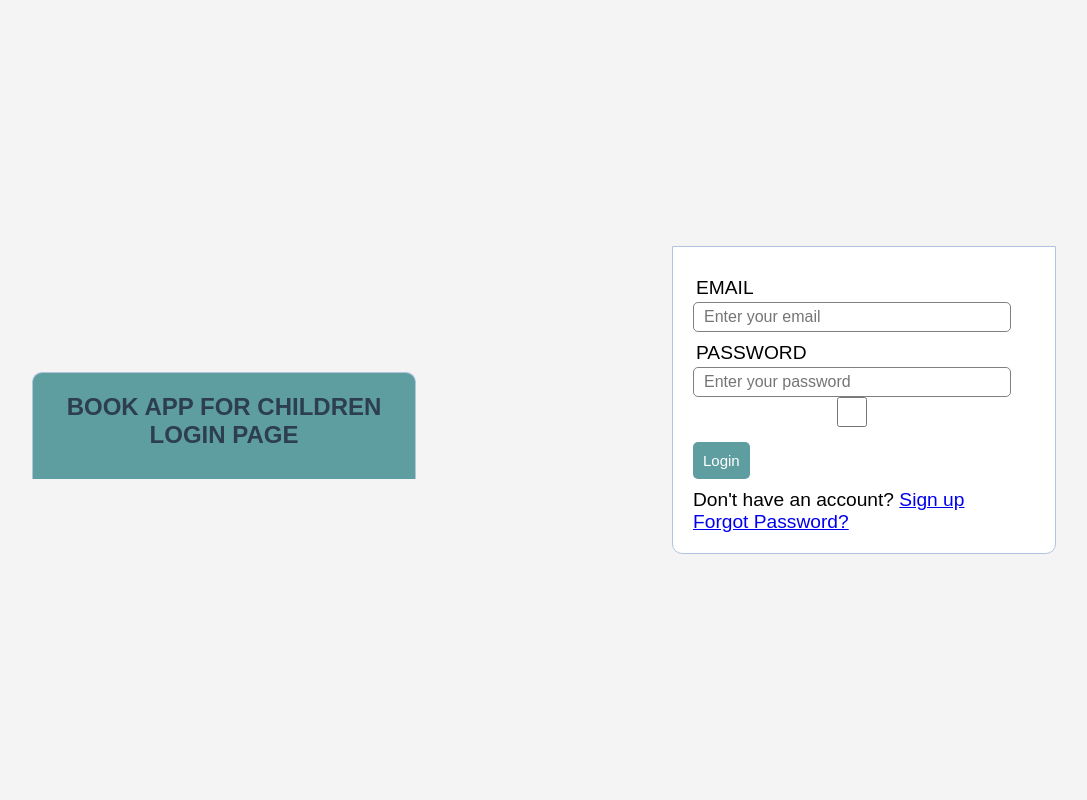
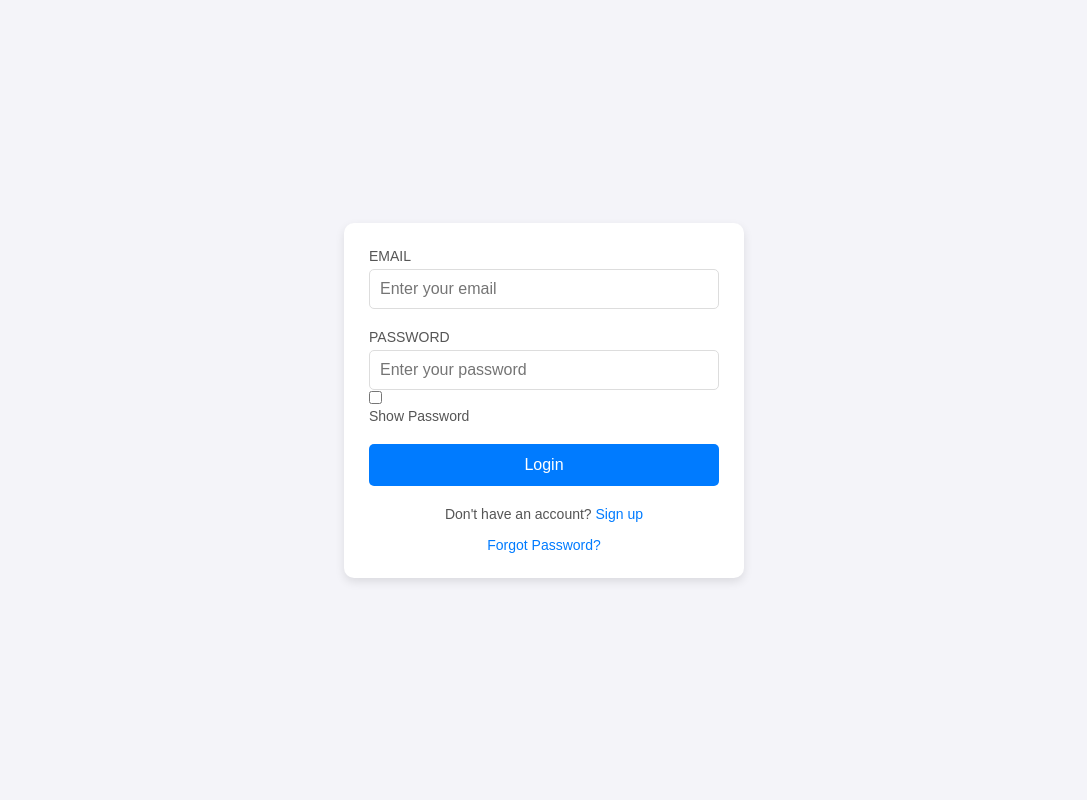
Before and after one commit to SmartDevPK/BooksAppForChildren, a PHP site: page /BooksAppForChildren/login.php in a window 1280 px wide. Shown: the whole page, without its empty margins (96-1183 px from the left). Run offline with PHP 8.4, Linux system fonts and the light colour scheme.

Commit message:
add some code to the code base

```diff
--- a/css/style.css
+++ /dev/null
@@ -1,154 +0,0 @@
-* {
-    margin: 0px;
-    padding: 0px;
-  }
-  body {
-    font-size: 120%;
-    background: #F8F8FF;
-  }
-
-  .header {
-    width: 30%;
-    margin: 50px auto 0px;
-    color: white;
-    background: #5F9EA0;
-    text-align: center;
-    border: 1px solid #B0C4DE;
-    border-bottom: none;
-    border-radius: 10px 10px 0px 0px;
-    padding: 20px;
-  }
-  form, .content {
-    width: 30%;
-    margin: 0px auto;
-    padding: 20px;
-    border: 1px solid #B0C4DE;
-    background: white;
-    border-radius: 0px 0px 10px 10px;
-  }
-  .input-group {
-    margin: 10px 0px 10px 0px;
-  }
-  .input-group label {
-    display: block;
-    text-align: left;
-    margin: 3px;
-  }
-  .input-group input {
-    height: 30px;
-    width: 93%;
-    padding: 5px 10px;
-    font-size: 16px;
-    border-radius: 5px;
-    border: 1px solid gray;
-  }
-  .btn {
-    padding: 10px;
-    font-size: 15px;
-    color: white;
-    background: #5F9EA0;
-    border: none;
-    border-radius: 5px;
-  }
-  .error {
-    width: 92%;
-    margin: 0px auto;
-    padding: 10px;
-    border: 1px solid #a94442;
-    color: #a94442;
-    background: #f2dede;
-    border-radius: 5px;
-    text-align: left;
-  }
-  .success {
-    color: #3c763d;
-    background: #dff0d8;
-    border: 1px solid #3c763d;
-    margin-bottom: 20px;
-  }
-
-  * {
-    margin: 0;
-    padding: 0;
-    box-sizing: border-box;
-    font-family: 'Arial', sans-serif;
-}
-
-/* Body Styling */
-body {
-    display: flex;
-    justify-content: center;
-    align-items: center;
-    height: 100vh;
-    background-color: #f4f4f4;
-}
-
-/* Centered Container */
-.container {
-    display: flex;
-    justify-content: center;
-    align-items: center;
-    width: 100%;
-}
-
-/* Card Styling */
-.card {
-    background: white;
-    padding: 2rem;
-    border-radius: 10px;
-    box-shadow: 0 5px 15px rgba(0, 0, 0, 0.2);
-    text-align: center;
-    max-width: 400px;
-    width: 90%;
-    animation: fadeIn 0.5s ease-in-out;
-}
-
-/* Title Styling */
-h1 {
-    color: #2c3e50;
-    margin-bottom: 10px;
-    font-size: 24px;
-}
-
-/* Book Title */
-.book-title {
-    font-size: 22px;
-    color: #27ae60;
-    font-weight: bold;
-    margin-bottom: 15px;
-}
-
-/* Expiry Date */
-.expiry-date {
-    font-size: 16px;
-    color: #e74c3c;
-    margin-bottom: 15px;
-}
-
-/* Download Button */
-.download-btn {
-    display: inline-block;
-    background-color: #3498db;
-    color: white;
-    padding: 12px 20px;
-    border-radius: 5px;
-    text-decoration: none;
-    font-weight: bold;
-    transition: background 0.3s;
-}
-
-.download-btn:hover {
-    background-color: #2980b9;
-}
-
-/* Animation */
-@keyframes fadeIn {
-    from {
-        opacity: 0;
-        transform: translateY(-10px);
-    }
-    to {
-        opacity: 1;
-        transform: translateY(0);
-    }
-}
--- a/logins/login.php
+++ b/logins/login.php
@@ -12,8 +12,10 @@ if ($_SERVER["REQUEST_METHOD"] == "POST") {
     $email = trim($_POST['email']);
     $password = trim($_POST['password']);
 
+
+
     // Fetch user from database
-    $sql = "SELECT id, password FROM users WHERE email = ?";
+    $sql = "SELECT id password FROM registration WHERE email = ?";
     $stmt = $con->prepare($sql);
     $stmt->bind_param("s", $email);
     $stmt->execute();
@@ -47,6 +49,21 @@ if ($_SERVER["REQUEST_METHOD"] == "POST") {
     }
 }
 ?>
+<?php
+// Enable error reporting for debugging
+ini_set('display_errors', 1);
+ini_set('display_startup_errors', 1);
+error_reporting(E_ALL);
+
+// Start session
+
+// Check if an error message is set in the session
+$error = "";
+if (isset($_SESSION['error'])) {
+    $error = $_SESSION['error'];
+    unset($_SESSION['error']); // Clear error after retrieving
+}
+?>
 
 <!DOCTYPE html>
 <html lang="en">
@@ -54,16 +71,121 @@ if ($_SERVER["REQUEST_METHOD"] == "POST") {
     <meta charset="UTF-8">
     <meta name="viewport" content="width=device-width, initial-scale=1.0">
     <title>BOOK APP FOR CHILDREN</title>
-    <link rel="stylesheet" href="../css/style.css">
+    <style>
+        * {
+            margin: 0;
+            padding: 0;
+            box-sizing: border-box;
+        }
+
+        body {
+            font-family: Arial, sans-serif;
+            background-color: #f4f4f9;
+            display: flex;
+            justify-content: center;
+            align-items: center;
+            height: 100vh;
+            padding: 20px;
+        }
+
+        .header {
+            text-align: center;
+            margin-bottom: 20px;
+        }
+
+        .header h2 {
+            font-size: 28px;
+            color: #333;
+            margin-bottom: 10px;
+        }
+
+        form {
+            background-color: #fff;
+            padding: 25px;
+            border-radius: 10px;
+            box-shadow: 0 4px 10px rgba(0, 0, 0, 0.1);
+            width: 100%;
+            max-width: 400px;
+        }
+
+        .input-group {
+            margin-bottom: 20px;
+        }
+
+        .input-group label {
+            display: block;
+            font-size: 14px;
+            color: #555;
+            margin-bottom: 5px;
+        }
+
+        .input-group input {
+            width: 100%;
+            padding: 10px;
+            border: 1px solid #ddd;
+            border-radius: 5px;
+            font-size: 16px;
+            outline: none;
+            transition: border-color 0.3s ease;
+        }
+
+        .input-group input:focus {
+            border-color: #007bff;
+        }
+
+        .input-group input[type="checkbox"] {
+            width: auto;
+            margin-right: 10px;
+        }
+
+        .btn {
+            width: 100%;
+            padding: 12px;
+            background-color: #007bff;
+            color: #fff;
+            border: none;
+            border-radius: 5px;
+            font-size: 16px;
+            cursor: pointer;
+            transition: background-color 0.3s ease;
+        }
+
+        .btn:hover {
+            background-color: #0056b3;
+        }
+
+        p {
+            text-align: center;
+            margin-top: 15px;
+            font-size: 14px;
+            color: #555;
+        }
+
+        a {
+            color: #007bff;
+            text-decoration: none;
+            transition: color 0.3s ease;
+        }
+
+        a:hover {
+            color: #0056b3;
+            text-decoration: underline;
+        }
+
+        .error {
+            color: red;
+            text-align: center;
+            margin-bottom: 15px;
+        }
+    </style>
 </head>
 <body>
-
-    <div class="header">
-        <h1>BOOK APP FOR CHILDREN LOGIN PAGE</h1>
-    </div>
+    <!-- Display error message if any -->
+    <?php if (!empty($error)): ?>
+        <div class="error"><?php echo $error; ?></div>
+    <?php endif; ?>
 
     <form method="post" action="../login.server.php">
-
         <div class="input-group">
             <label for="email">EMAIL</label>
             <input type="text" id="email" name="email" placeholder="Enter your email" required>
@@ -73,6 +195,7 @@ if ($_SERVER["REQUEST_METHOD"] == "POST") {
             <label for="password">PASSWORD</label>
             <input type="password" id="password" name="password" placeholder="Enter your password" required>
             <input type="checkbox" id="showPassword">
+            <label for="showPassword">Show Password</label>
         </div>
 
         <div class="input-group">
@@ -86,7 +209,6 @@ if ($_SERVER["REQUEST_METHOD"] == "POST") {
         <p>
             <a href="../logins/forgot_password.php">Forgot Password?</a>
         </p>
-
     </form>
 
     <script>
@@ -95,6 +217,5 @@ if ($_SERVER["REQUEST_METHOD"] == "POST") {
             passwordField.type = this.checked ? 'text' : 'password';
         });
     </script>
-
 </body>
 </html>
```
Also changed, not shown: css/main.css (+81 -40 lines), login.server.php (+34 -29 lines), register/register.php (+11 -6 lines), views/payment.php (+18 -40 lines).
